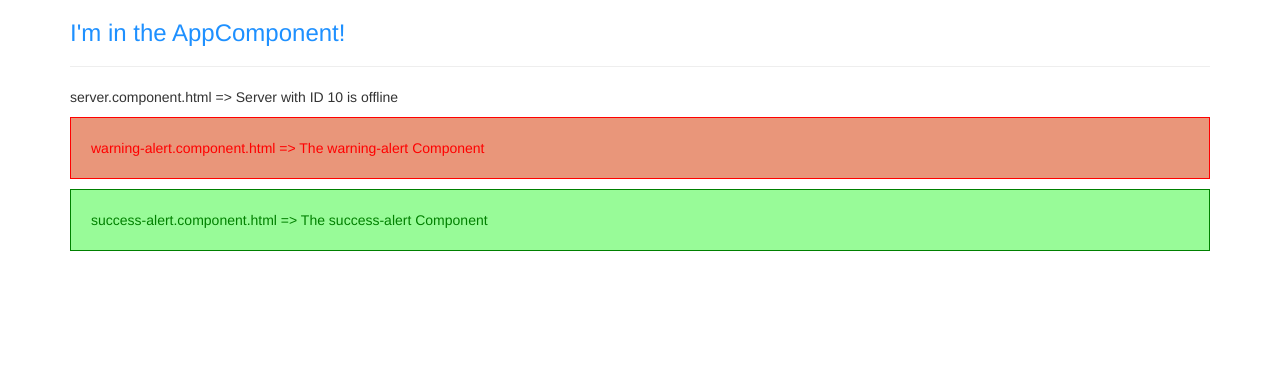
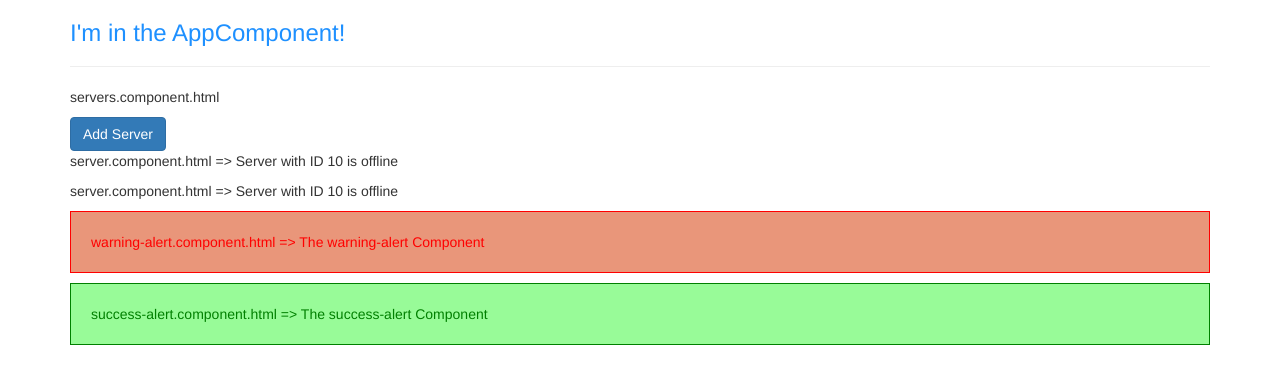
Before and after one commit to once-around/frontend-angular-playground-app, an Angular app: page / in a window 1280 px wide. Shown: the top 384 px of the page. Built offline with nearby package versions, Linux system fonts and the light colour scheme.

Commit message:
Abschnitt 2, Lektion 25 - Property Binding

```diff
--- a/src/app/server/server.component.ts
+++ b/src/app/server/server.component.ts
@@ -1,7 +1,7 @@
 import {Component} from '@angular/core';
 
 @Component({
-  selector: 'app-servers',
+  selector: 'app-server',
   templateUrl: './server.component.html'
 })
 export class ServerComponent {
--- a/src/app/servers/servers.component.html
+++ b/src/app/servers/servers.component.html
@@ -1,3 +1,6 @@
 <p>servers.component.html</p>
+<button
+  class="btn btn-primary"
+  [disabled]="!allowNewServer">Add Server</button>
 <app-server></app-server>
 <app-server></app-server>
--- a/src/app/servers/servers.component.ts
+++ b/src/app/servers/servers.component.ts
@@ -1,17 +1,24 @@
 import { Component, OnInit } from '@angular/core';
 
 @Component({
-  selector: 'app-server',
-  // selector: '[app-servers]',
+  selector: 'app-servers',
+  // selector: 'app-server',
+   // selector: '[app-servers]',
   // selector: '.app-servers',
-  template: `
-    <app-server></app-server>
-    <app-server></app-server>`,
+  // template: `
+   // <app-server></app-server>
+   // <app-server></app-server>`,
+  templateUrl: './servers.component.html',
   styleUrls: ['./servers.component.scss']
 })
 export class ServersComponent implements OnInit {
+  allowNewServer = false;
 
-  constructor() { }
+  constructor() {
+    setTimeout(() => {
+      this.allowNewServer = true;
+    }, 2000);
+  }
 
   ngOnInit() {
   }
```
